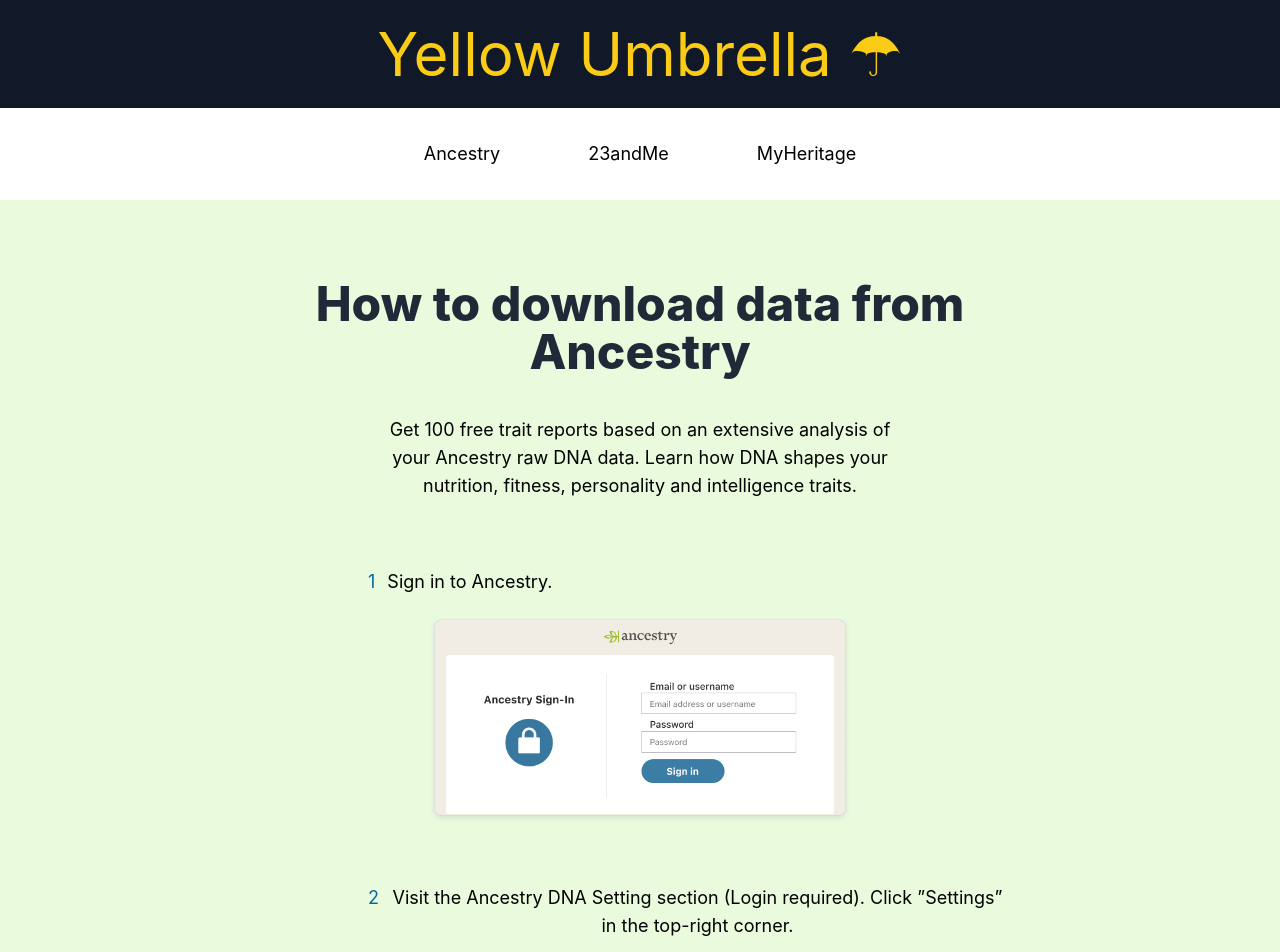
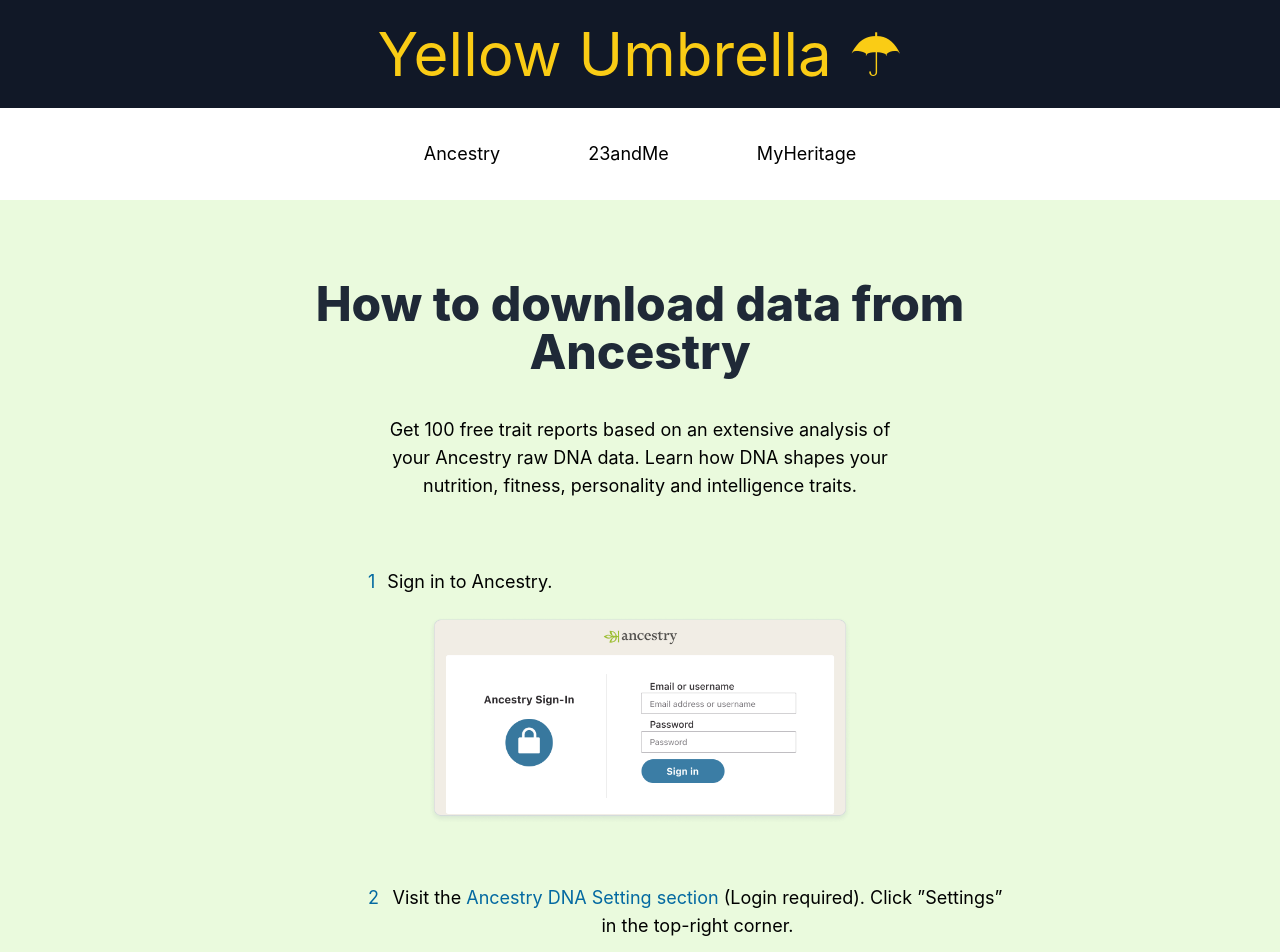
Before and after one commit to billionshealth/yellow-umbrella, a React (Create React App) app: page / in a window 1280 px wide. Shown: the top 952 px of the page. Built offline with nearby package versions, Linux system fonts and the light colour scheme.

Commit message:
Update ancestry.js

```diff
--- a/src/pages/ancestry.js
+++ b/src/pages/ancestry.js
@@ -29,7 +29,10 @@
               <p className="inline px-3 text-sky-700">2</p>
               <p className="inline">
                 Visit the{" "}
-                <a href="https://www.ancestry.com/account/signin">
+                <a
+                  href="https://www.ancestry.com/account/signin"
+                  className="text-sky-700"
+                >
                   Ancestry DNA Setting section
                 </a>{" "}
                 (Login required). Click ”Settings” in the top-right corner.
```
